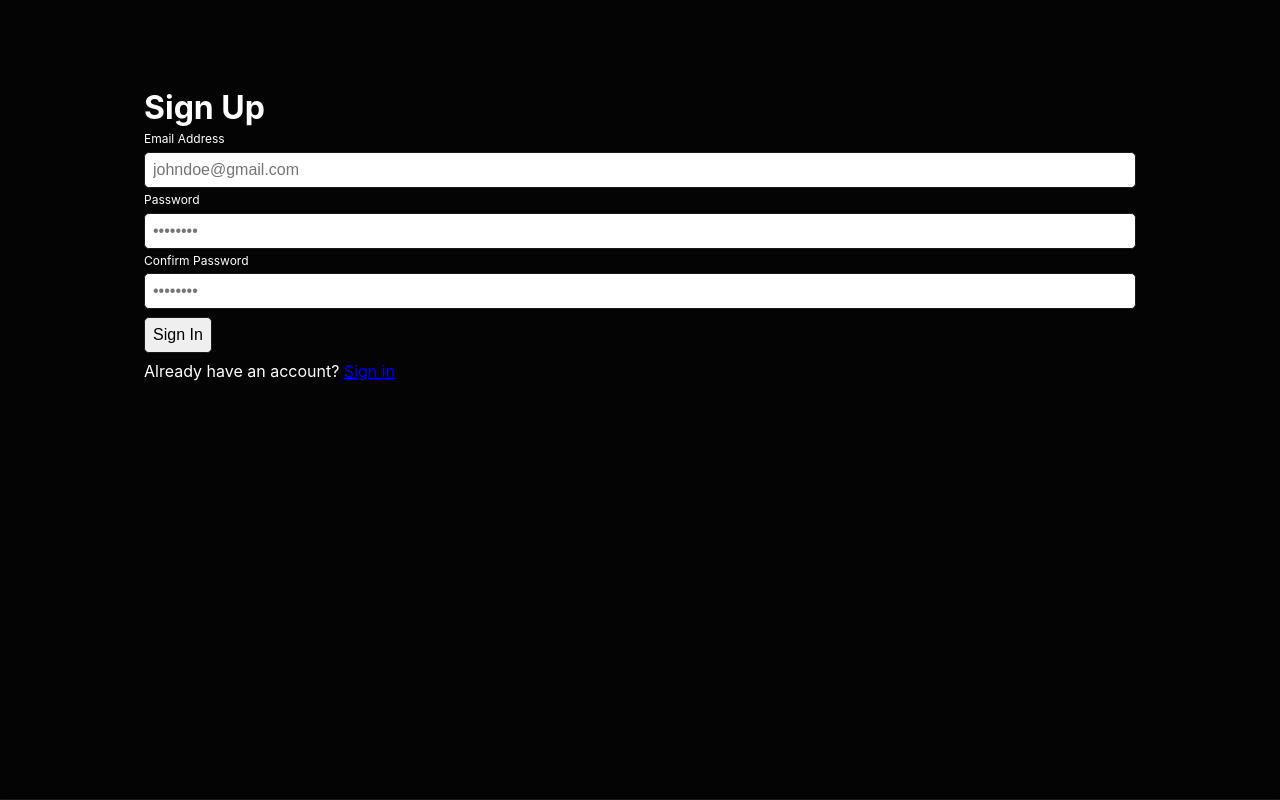
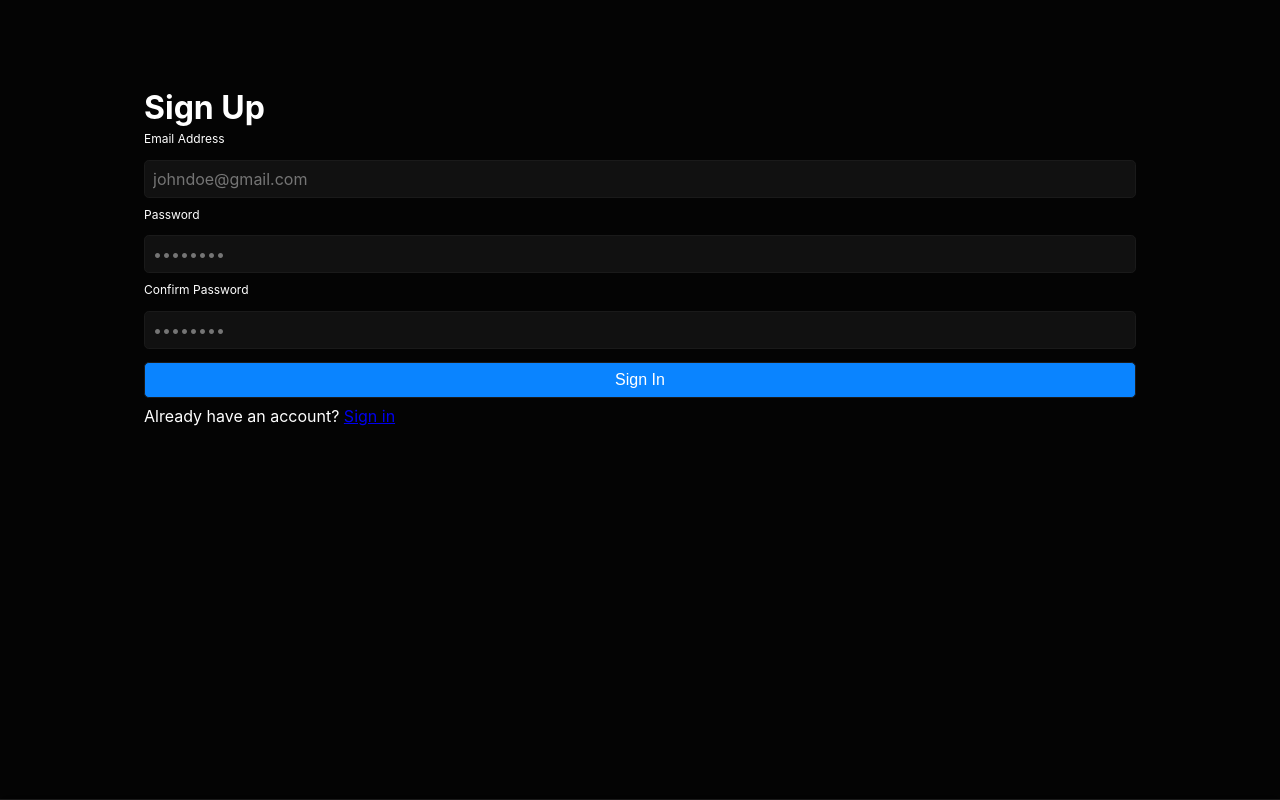
Before and after one commit to alonzuman/vuut-firebase-react-redux, a React (Create React App) app in the folder client/: page /signup in a window 1280 px wide. Built offline with nearby package versions, Linux system fonts and the light colour scheme; no server answers.

Commit message:
design tweaks

```diff
--- a/client/src/index.css
+++ b/client/src/index.css
@@ -36,6 +36,7 @@ li {
 body {
   color: var(--app-white);
   background-color: var(--background-dark);
+  min-height: 100%;
   margin: 0;
   font-family: -apple-system, BlinkMacSystemFont, 'Segoe UI', 'Roboto', 'Oxygen',
     'Ubuntu', 'Cantarell', 'Fira Sans', 'Droid Sans', 'Helvetica Neue',
@@ -44,12 +45,8 @@ body {
   -moz-osx-font-smoothing: grayscale;
 }
 
-code {
-  font-family: source-code-pro, Menlo, Monaco, Consolas, 'Courier New',
-    monospace;
-}
-
 .container {
+  min-height: 100%;
   max-width: 1024px;
   padding: 1rem;
   margin: 72px auto;
@@ -63,10 +60,16 @@ code {
 .form-control {
   font-size: 1rem;
   padding: .5rem;
-  margin-top: .3rem;
+  margin-top: .8rem;
+  margin-bottom: .3rem;
   border-radius: .3rem;
   width: 100%;
   border: var(--border);
+  background-color: var(--background);
+  font-family: -apple-system, BlinkMacSystemFont, 'Segoe UI', 'Roboto', 'Oxygen',
+    'Ubuntu', 'Cantarell', 'Fira Sans', 'Droid Sans', 'Helvetica Neue',
+    sans-serif!important;
+  color: var(--gray);
 }
 
 
@@ -91,6 +94,13 @@ label {
   border: var(--border);
 }
 
+.btn-primary {
+  background-color: var(--primary);
+  color: var(--app-white);
+  padding: .5rem 1rem;
+  width: 100%;
+}
+
 .btn:hover {
   cursor: pointer;
 }
--- a/client/src/pages/Add/Add.js
+++ b/client/src/pages/Add/Add.js
@@ -13,7 +13,8 @@ export default function Add() {
   const hoursState = useSelector(state => state.hours);
   const { token, isAuth, isLoading } = useSelector(state => state.auth);
 
-  const handleSubmit = () => {
+  const handleSubmit = e => {
+    e.preventDefault();
     const newHour = {
       description, hours, date
     }
@@ -28,6 +29,7 @@ export default function Add() {
       {!isLoading  &&
       <Fragment>
         <h1>Add Hours</h1>
+        <form onSubmit={handleSubmit}>
           <div className='form-group'>
             <label>Description</label>
             <input className='form-control' type='text' value={description} onChange={e => setDescription(e.target.value)} />
@@ -40,7 +42,8 @@ export default function Add() {
             <label>Hours</label>
             <input className='form-control' type='number' value={hours} onChange={e => setHours(e.target.value)} />
           </div>
-        <button className='btn btn-primary' onClick={handleSubmit}>Submit</button>
+          <button className='btn btn-primary' >Submit</button>
+        </form>
       </Fragment>}
     </div>
   )
--- a/client/src/pages/Notifications/Notifications.js
+++ b/client/src/pages/Notifications/Notifications.js
@@ -6,6 +6,7 @@ export default function Notifications() {
     <div>
       <Topbar  />
       <h1>Notifications</h1>
+      <p>Here will be the notifications</p>
     </div>
   )
 }
```
Lines whose indentation alone changed are shown as unchanged.
